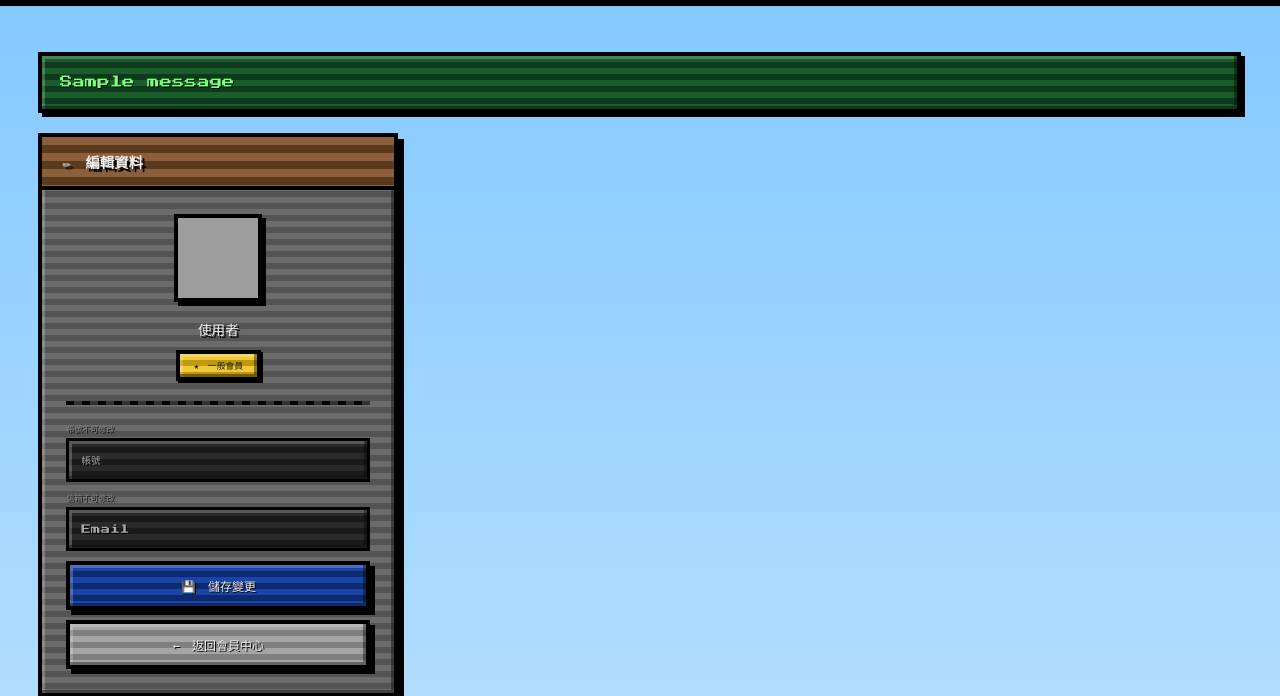
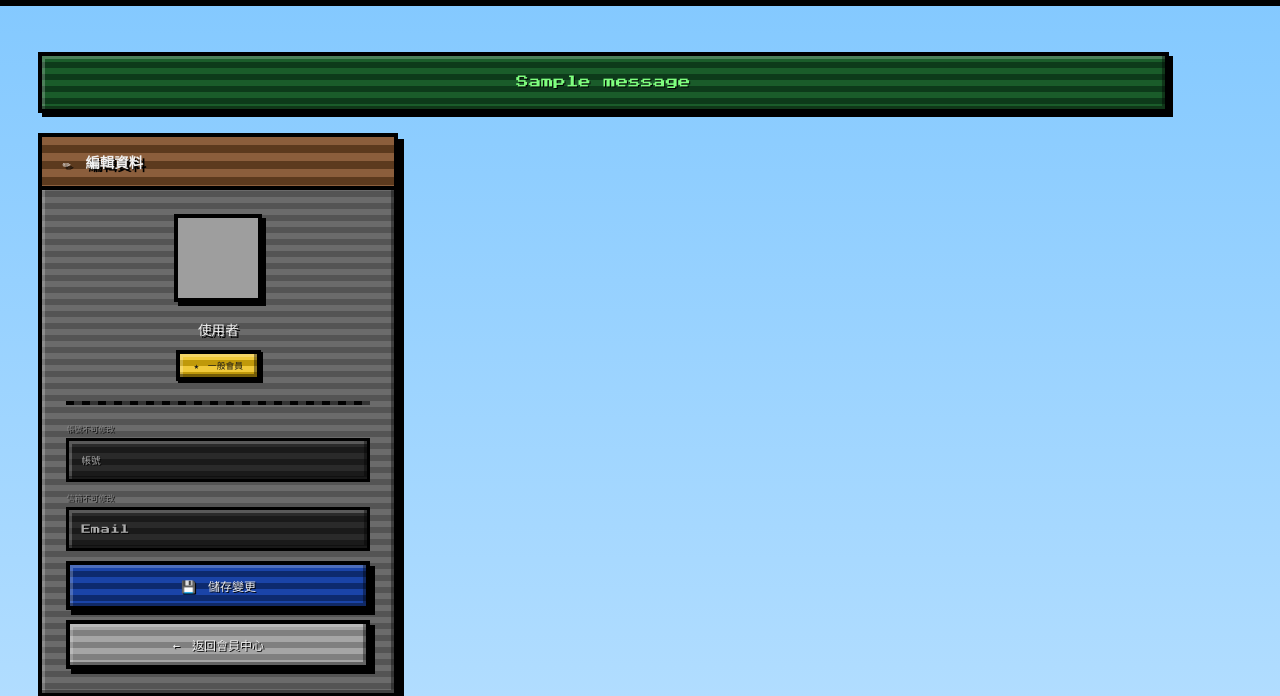
Before and after one commit to Shopping-App-Project-System/shoppingappproject, a Flask app: template templates/member_edit.html in a window 1280 px wide. Shown: the part 104-800 px from the top of the page. Run offline with Flask 3, Linux system fonts and the light colour scheme; the template is opened without the code that fills it: most values are stand-ins (such as "Sample title", 1, 10 or a date in 2020); one stand-in notice (Sample message) is shown; grey boxes are pictures that could not be loaded.

Commit message:
edit HTML

```diff
--- a/static/css/mc-common.css
+++ b/static/css/mc-common.css
@@ -162,7 +162,7 @@ a { text-decoration:none; color:inherit; }
 .flash-wrapper { margin:20px 0; }
 .flash-message {
     font-family:var(--font-pixel); font-size:.78rem; line-height:2;
-    padding:14px 18px; border:var(--border-block); margin-bottom:10px;
+    padding:14px 18px; border:var(--border-block); margin-bottom:10px; text-align:center;
     box-shadow:var(--shadow-inset), 4px 4px 0 #000;
     animation: pixelPop .2s steps(4) both;
 }
--- /dev/null
+++ b/templates/desktop.ini
@@ -0,0 +1,2 @@
+[LocalizedFileNames]
+member (1).html=@member (1).html,0
--- a/templates/index.html
+++ b/templates/index.html
@@ -156,7 +156,7 @@
         .flash-wrapper { margin-top:20px; }
         .flash-message {
             font-family:var(--font-pixel); font-size:.72rem; line-height:2; /* 1.5x */
-            padding:14px 18px; border:3px solid #000; margin-bottom:10px;
+            padding:14px 18px; border:3px solid #000; margin-bottom:10px; text-align:center;
             box-shadow:var(--shadow-inset), 4px 4px 0 #000;
             animation:pixelPop .2s steps(4) both;
         }
--- a/templates/manage.html
+++ b/templates/manage.html
@@ -185,7 +185,7 @@
     <div class="container">
         {% with messages = get_flashed_messages(with_categories=true) %}
         {% if messages %}
-        <div class="flash-wrapper">
+        <div class="container flash-wrapper">
             {% for category, message in messages %}
             <div class="flash-message {{ category }}">{{ message }}</div>
             {% endfor %}
--- a/templates/member.html
+++ b/templates/member.html
@@ -251,7 +251,7 @@
 
         {% with messages = get_flashed_messages(with_categories=true) %}
         {% if messages %}
-        <div class="flash-wrapper">
+        <div class="container flash-wrapper">
             {% for category, message in messages %}
             <div class="flash-message {{ category }}">{{ message }}</div>
             {% endfor %}
--- a/templates/member_cards.html
+++ b/templates/member_cards.html
@@ -128,7 +128,7 @@
 
         {% with messages = get_flashed_messages(with_categories=true) %}
         {% if messages %}
-        <div class="flash-wrapper">{% for category, message in messages %}<div class="flash-message {{ category }}">{{ message }}</div>{% endfor %}</div>
+        <div class="container flash-wrapper">{% for category, message in messages %}<div class="flash-message {{ category }}">{{ message }}</div>{% endfor %}</div>
         {% endif %}{% endwith %}
 
         <div class="warning-banner">⚠ 提醒：本網站為示意系統，請勿輸入真實信用卡資訊。</div>
--- a/templates/member_edit.html
+++ b/templates/member_edit.html
@@ -127,7 +127,7 @@
     <div class="container">
         {% with messages = get_flashed_messages(with_categories=true) %}
         {% if messages %}
-        <div class="flash-wrapper">{% for category, message in messages %}<div class="flash-message {{ category }}">{{ message }}</div>{% endfor %}</div>
+        <div class="container flash-wrapper">{% for category, message in messages %}<div class="flash-message {{ category }}">{{ message }}</div>{% endfor %}</div>
         {% endif %}{% endwith %}
 
         <div class="layout">
```
